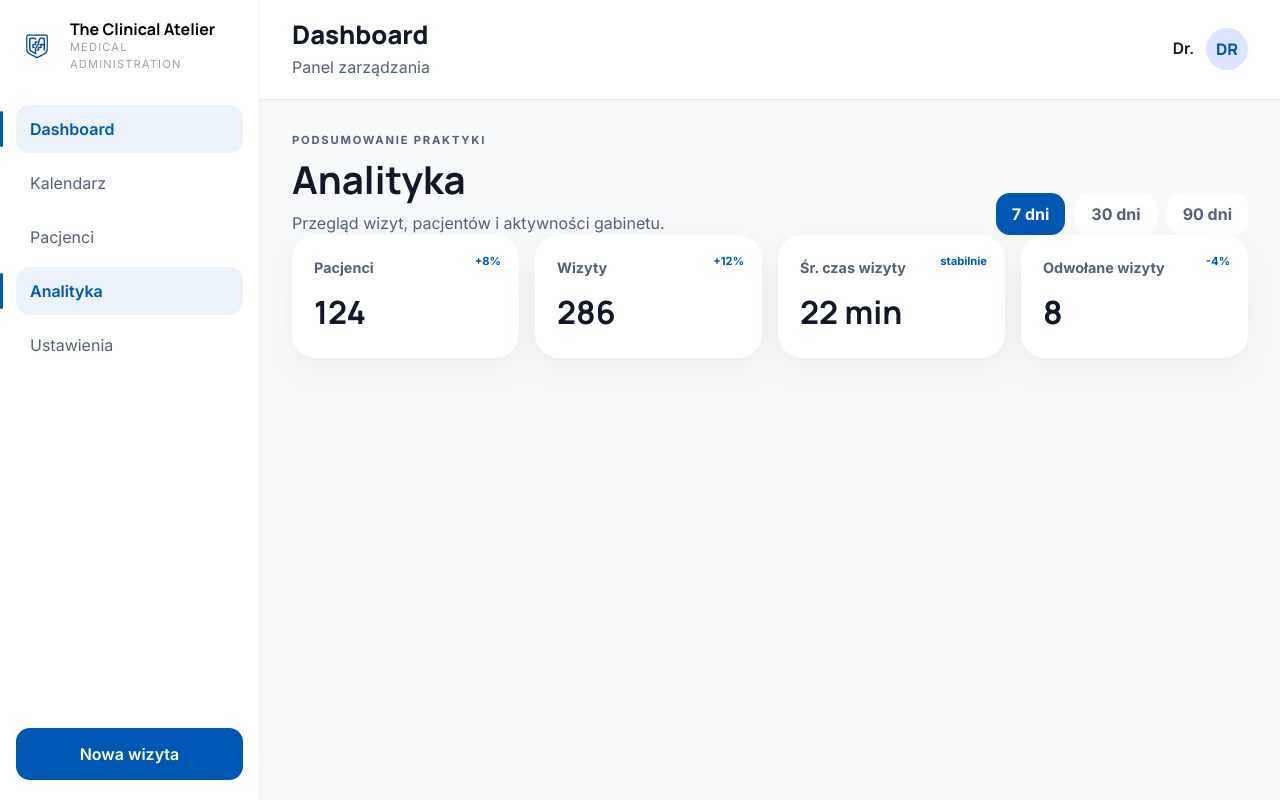
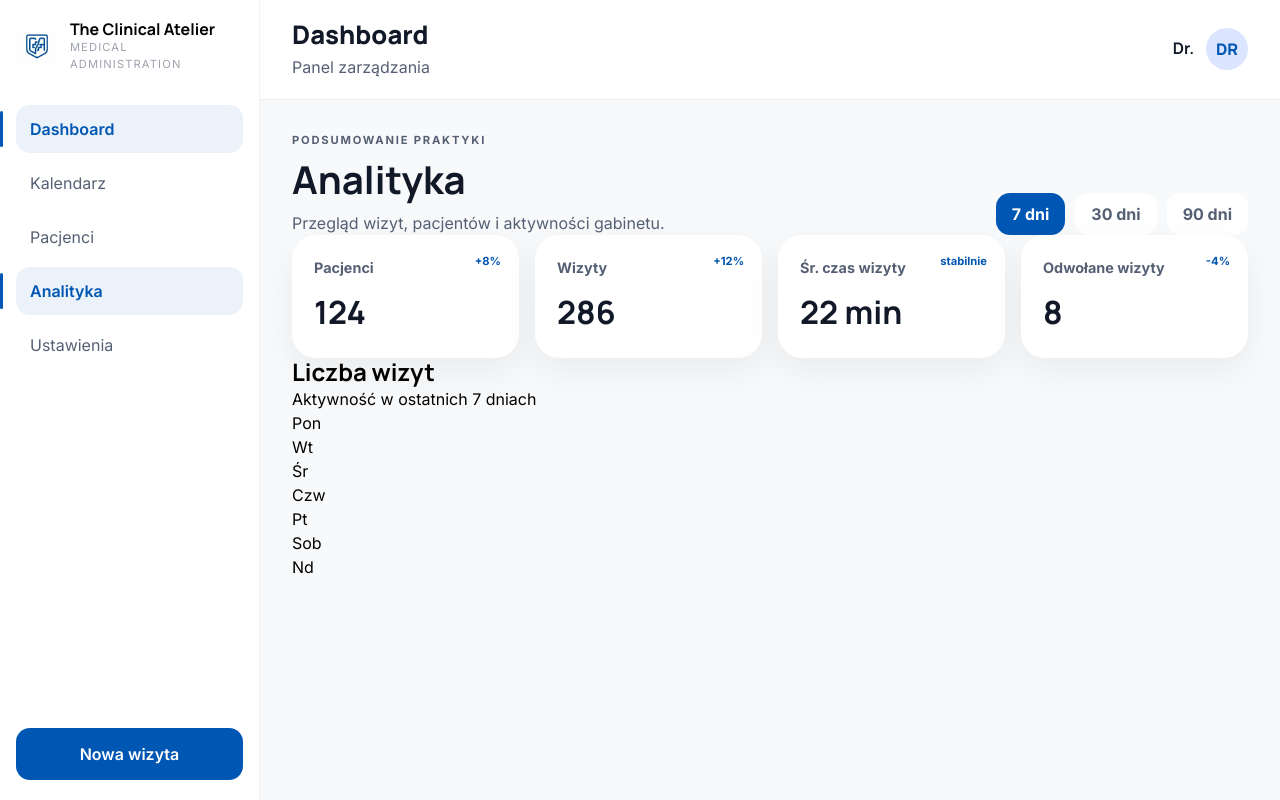
Before and after one commit to kacpi95/clinic-management-system, a React (Vite) app in the folder frontend/: page /dashboard/analytics in a window 1280 px wide. Built offline with nearby package versions, Linux system fonts and the light colour scheme; sample sign-in values are in the browser's storage.

Commit message:
feat: add VisitsChart component with mocks

```diff
--- /dev/null
+++ b/frontend/src/features/analytics/components/VisitsChart/VisitsChart.tsx
@@ -0,0 +1,32 @@
+import { visitsChartData } from '../../data/analytics.mock';
+import styles from './VisitsChart.module.scss';
+
+export default function VisitsChart() {
+  const maxVisits = Math.max(...visitsChartData.map((item) => item.visits));
+
+  return (
+    <section className={styles.wrapper}>
+      <div className={styles.header}>
+        <h2>Liczba wizyt</h2>
+        <p>Aktywność w ostatnich 7 dniach</p>
+      </div>
+
+      <div className={styles.chart}>
+        {visitsChartData.map((item) => (
+          <div key={item.day} className={styles.barItem}>
+            <div className={styles.barWrapper}>
+              <div
+                className={styles.bar}
+                style={{
+                  height: `${(item.visits / maxVisits) * 100}%`,
+                }}
+              />
+            </div>
+
+            <span>{item.day}</span>
+          </div>
+        ))}
+      </div>
+    </section>
+  );
+}
--- a/frontend/src/features/analytics/data/analytics.mock.ts
+++ b/frontend/src/features/analytics/data/analytics.mock.ts
@@ -24,3 +24,13 @@ export const analyticsStats = [
     trend: '-4%',
   },
 ];
+
+export const visitsChartData = [
+  { day: 'Pon', visits: 18 },
+  { day: 'Wt', visits: 24 },
+  { day: 'Śr', visits: 20 },
+  { day: 'Czw', visits: 28 },
+  { day: 'Pt', visits: 22 },
+  { day: 'Sob', visits: 12 },
+  { day: 'Nd', visits: 6 },
+];
--- a/frontend/src/pages/Analytics/Analytics.tsx
+++ b/frontend/src/pages/Analytics/Analytics.tsx
@@ -1,5 +1,6 @@
 import AnalyticsHeader from '../../features/analytics/components/AnalyticsHeader/AnalyticsHeader';
 import AnalyticsStats from '../../features/analytics/components/AnalyticsStats/AnalyticsStats';
+import VisitsChart from '../../features/analytics/components/VisitsChart/VisitsChart';
 import styles from './Analytics.module.scss';
 
 export default function Analytics() {
@@ -8,7 +9,7 @@ export default function Analytics() {
       <AnalyticsHeader />
       <AnalyticsStats />
       <div className={styles.grid}>
-        {/* VisitsChart  */}
+        <VisitsChart />
         {/* AppointmentStatusCard */}
       </div>
       {/* VisitTypesTable  */}
```
Also changed, not shown: frontend/src/features/analytics/components/VisitsChart/VisitsChart.module.scss (added).
